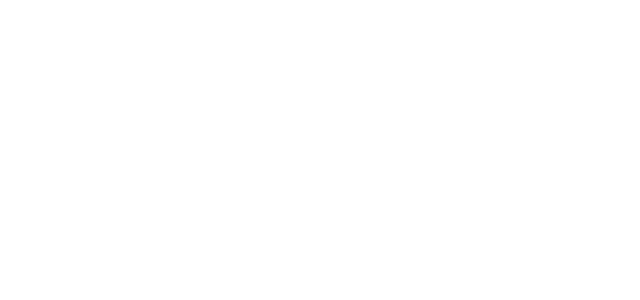
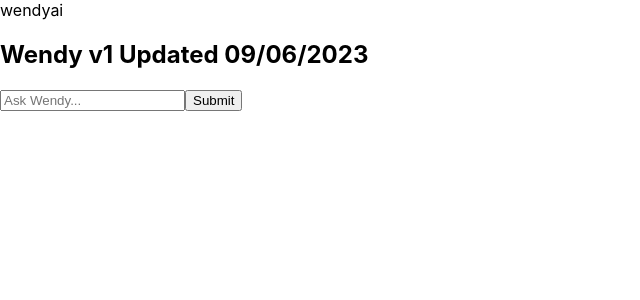
Before and after one commit to ollysamm/project-3, a React (Create React App) app in the folder client/: page / in a window 1280 px wide. Shown: the top 300 px of the page, without its empty margins (0-640 px from the left). Built offline with nearby package versions, Linux system fonts and the light colour scheme.

Commit message:
add chat component

```diff
--- a/client/src/App.tsx
+++ b/client/src/App.tsx
@@ -1,12 +1,13 @@
+import React from 'react';
+import { Chat } from './components/Chat';
 
+ const App = () => {
 
-function App() {
   return (
+    <main>
+      <Chat />
+    </main>
+  );
+};
 
-    <div>
-
-    </div>
-  );
-}
-
-export default App;
+export default App
--- /dev/null
+++ b/client/src/components/Chat.tsx
@@ -0,0 +1,43 @@
+import React, { useState } from 'react';
+import axios from 'axios';
+
+export const Chat = () => {
+  const [inputValue, setInputValue] = useState<string>('');
+  const [response, setResponse] = useState<string>('');
+
+  const handleSubmit = async (e: React.FormEvent<HTMLFormElement>) => {
+    e.preventDefault();
+
+    try {
+      const { data } = await axios.post('http://127.0.0.1:5600', { query: inputValue });
+      setResponse(data);
+    } catch (error) {
+      console.log(error);
+    }
+  };
+
+  return (
+    <div className='flex flex-col'>
+      <header>wendyai</header>
+
+      <section>
+        <div>
+          <h2>Wendy v1 Updated 09/06/2023</h2>
+          <form onSubmit={handleSubmit}>
+            <input
+              type="text"
+              placeholder="Ask Wendy..."
+              value={inputValue}
+              onChange={(e) => setInputValue(e.target.value)}
+            />
+            <button type="submit">Submit</button>
+          </form>
+        </div>
+      </section>
+
+      <div>
+        <h3>{response}</h3>
+      </div>
+    </div>
+  );
+};
```
